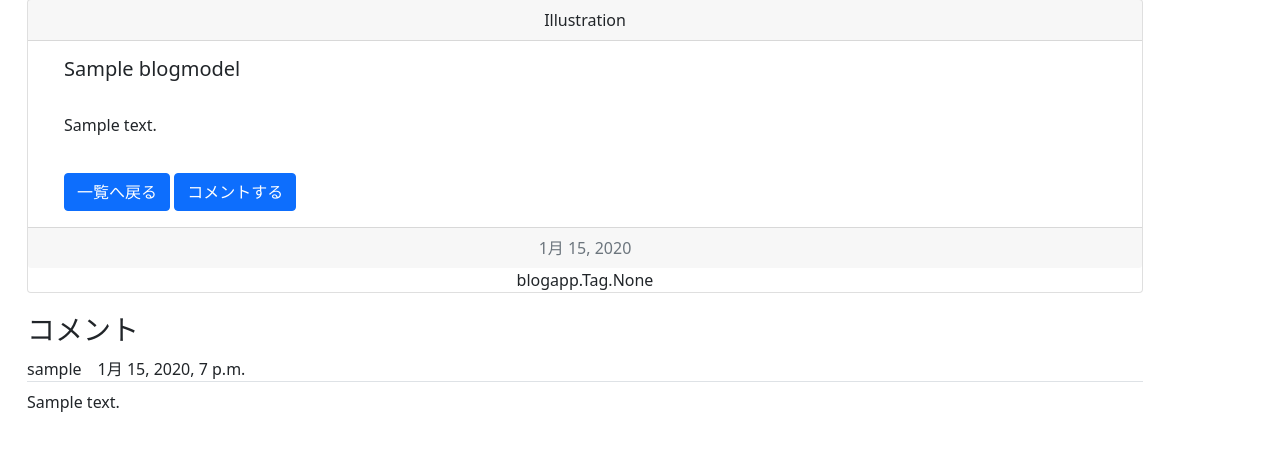
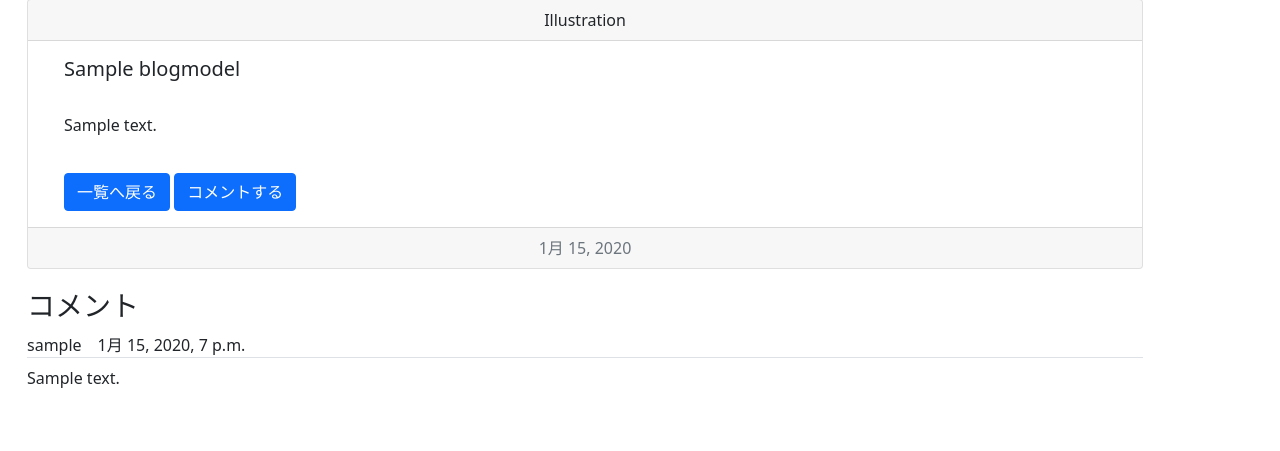
Before and after one commit to Yoshida-Programmer/Yoshida-Blog, a Django app: page /detail/1 in a window 1280 px wide. Shown: the part 147-598 px from the top of the page. Run offline with Django 3.2, Linux system fonts and the light colour scheme; tables that the repository leaves empty hold one stand-in row (values such as "Sample post"); some libraries are stand-ins or nearby versions.

Commit message:
タグ非表示

```diff
--- a/blogapp/templates/detail.html
+++ b/blogapp/templates/detail.html
@@ -49,8 +49,6 @@
 
         </article>
 
-        {{object.tag}}
-
     </div>
 
     <h3 class="comment-title">コメント</h3>
```
